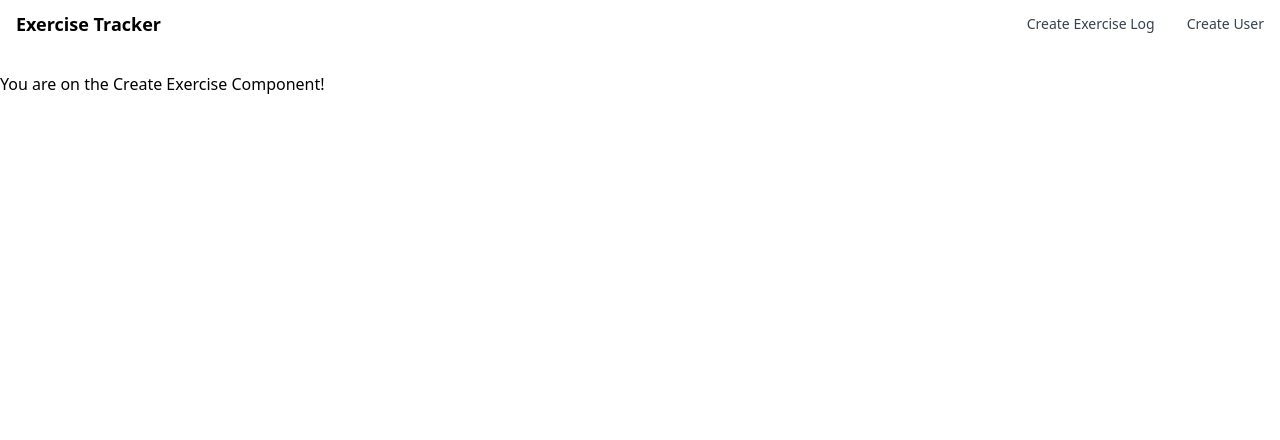
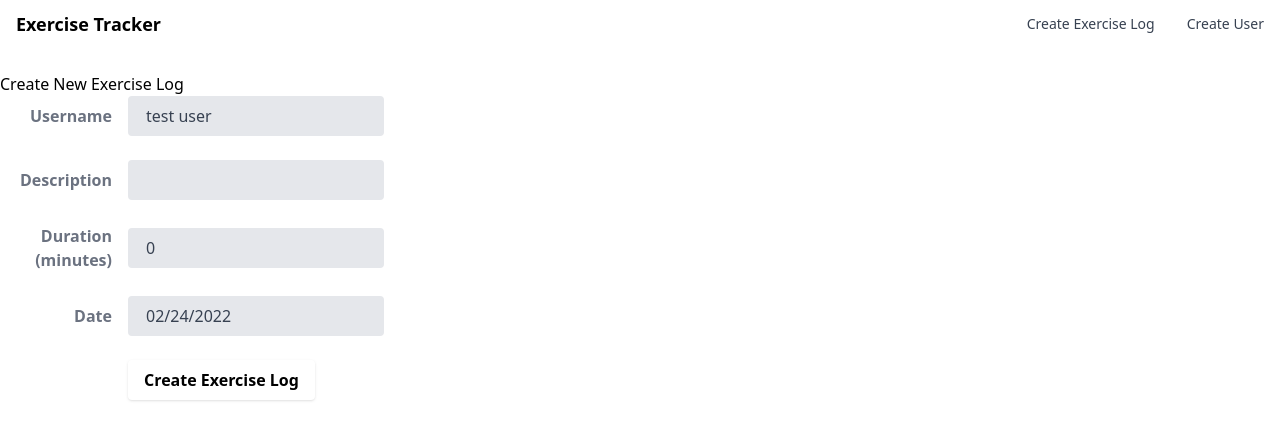
Before and after one commit to jonathankong/exercise-tracker, a React (Create React App) app: page /create in a window 1280 px wide. Shown: the top 440 px of the page. Built offline with nearby package versions, Linux system fonts and the light colour scheme.

Commit message:
Update create-exercise.component.js
Added functions and form; submit does not go to backend yet

```diff
--- a/src/components/create-exercise.component.js
+++ b/src/components/create-exercise.component.js
@@ -1,10 +1,155 @@
 import React, {Component} from 'react';
+import DatePicker from 'react-datepicker';
+import 'react-datepicker/dist/react-datepicker.css'
 
 export default class CreateExercise extends Component{
+    constructor(props){
+        //Must call when extending Component
+        super(props);
+
+        this.onChangeUsername = this.onChangeUsername.bind(this);
+        this.onChangeDescription = this.onChangeDescription.bind(this);
+        this.onChangeDuration = this.onChangeDuration.bind(this);
+        this.onChangeDate = this.onChangeDate.bind(this);
+        this.onSubmit = this.onSubmit.bind(this);
+
+        //Variables in React
+        this.state = {
+            username: '',
+            description: '',
+            duration: 0,
+            date: new Date(),
+            users: []
+        };
+    }
+
+    //Using lifecycle method to add a user to the dropdown before pulling all users from backend
+    componentDidMount() {
+        this.setState({
+            users: ['test user'],
+            username: 'test user'
+        });
+    }
+
+    onChangeUsername(e) {
+        this.setState({
+            username: e.target.value
+        });
+    }
+
+    onChangeDescription(e) {
+        this.setState({
+            description: e.target.value
+        });
+    }
+
+    onChangeDuration(e) {
+        this.setState({
+            duration: e.target.value
+        });
+    }
+
+    onChangeDate(date) {
+        this.setState({
+            date: date
+        });
+    }
+
+    onSubmit(e){
+        //For some reason, this method doesn't work without a console log here.
+        //TODO: LOOK INTO THIS
+        console.log("hello");
+        e.preventDefault();
+
+        const exercise = {
+            username: this.state.username,
+            description: this.state.description,
+            duration: this.state.duration,
+            date: this.state.date
+        };
+
+        //testing before connecting to backend
+        console.log(exercise);
+
+        window.location = '/';
+    }
+
     render() {
         return (
             <div>
-                <p>You are on the Create Exercise Component!</p>
+                <h1>Create New Exercise Log</h1>
+                <form className='w-full max-w-sm' onSubmit={this.onSubmit}>
+                    <div className="md:flex md:items-center mb-6">
+                        <div className="md:w-1/3">
+                            <label className="block text-gray-500 font-bold md:text-right mb-1 md:mb-0 pr-4">
+                                Username
+                            </label>
+                        </div>
+                        <div className="md:w-2/3">
+                            <select ref='userInput'  className="bg-gray-200 appearance-none border-2 border-gray-200 rounded w-full py-2 px-4 text-gray-700 leading-tight focus:outline-none focus:bg-white focus:border-purple-500"
+                            required
+                            value={this.state.username}
+                            onChange={this.onChangeUsername}>
+                                {
+                                    this.state.users.map((user) => {
+                                        return <option key={user} value={user}>
+                                            {user}
+                                        </option>;
+                                    })
+                                }
+                            </select>
+                        </div>
+                    </div>
+                    <div className="md:flex md:items-center mb-6">
+                        <div className="md:w-1/3">
+                            <label className="block text-gray-500 font-bold md:text-right mb-1 md:mb-0 pr-4">
+                                Description
+                            </label>
+                        </div>
+                        <div className="md:w-2/3">
+                            <input className="bg-gray-200 appearance-none border-2 border-gray-200 rounded w-full py-2 px-4 text-gray-700 leading-tight focus:outline-none focus:bg-white focus:border-purple-500"
+                            type="text"
+                            required
+                            value={this.state.description}
+                            onChange={this.onChangeDescription}/>
+                        </div>
+                    </div>
+                    <div className="md:flex md:items-center mb-6">
+                        <div className="md:w-1/3">
+                            <label className="block text-gray-500 font-bold md:text-right mb-1 md:mb-0 pr-4">
+                                Duration (minutes)
+                            </label>
+                        </div>
+                        <div className="md:w-2/3">
+                            <input className="bg-gray-200 appearance-none border-2 border-gray-200 rounded w-full py-2 px-4 text-gray-700 leading-tight focus:outline-none focus:bg-white focus:border-purple-500"
+                            type="text"
+                            required
+                            value={this.state.duration}
+                            onChange={this.onChangeDuration}/>
+                        </div>
+                    </div>
+                    <div className="md:flex md:items-center mb-6">
+                        <div className="md:w-1/3">
+                            <label className="block text-gray-500 font-bold md:text-right mb-1 md:mb-0 pr-4">
+                                Date
+                            </label>
+                        </div>
+                        <div className="md:w-2/3">
+                            <DatePicker className="bg-gray-200 appearance-none border-2 border-gray-200 rounded w-full py-2 px-4 text-gray-700 leading-tight focus:outline-none focus:bg-white focus:border-purple-500"
+                            required
+                            selected={this.state.date}
+                            onChange={this.onChangeDate}/>
+                        </div>
+                    </div>
+                    <div className="md:flex md:items-center">
+                        <div className="md:w-1/3"></div>
+                        <div className="md:w-2/3">
+                            <input type='submit' className="shadow bg-black hover:bg-purple-400 focus:shadow-outline focus:outline-none text-black font-bold py-2 px-4 rounded"
+                            value="Create Exercise Log">
+                            </input>
+                        </div>
+                    </div>
+                </form>
             </div>
         );
     }
```
